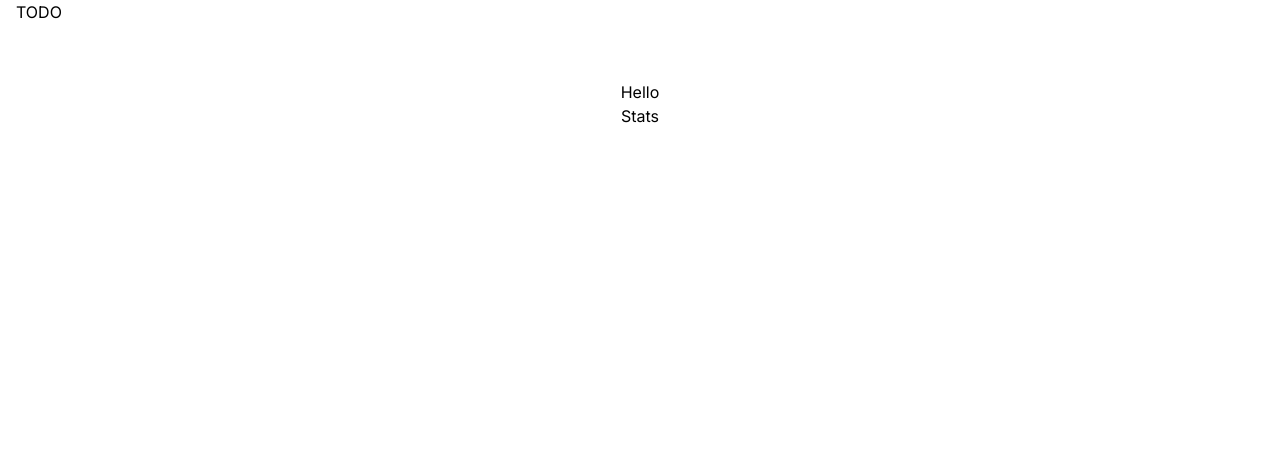
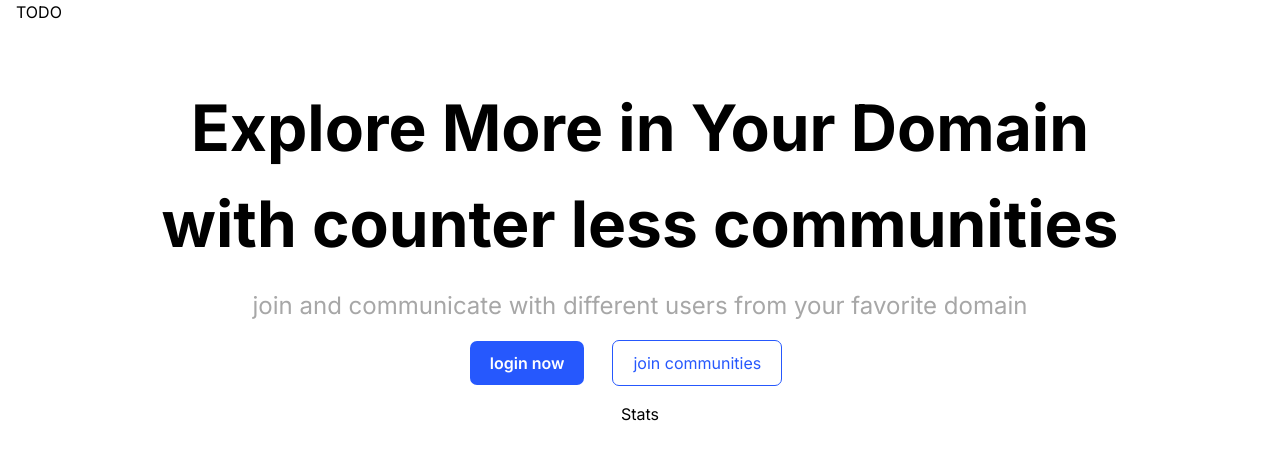
Before and after one commit to Xenos112/vertex_frontend, a Next.js app: page /landing in a window 1280 px wide. Shown: the top 460 px of the page. Built offline with nearby package versions, Linux system fonts and the light colour scheme; no server answers.

Commit message:
hero page

```diff
--- a/app/(main)/landing/_components/Hero.tsx
+++ b/app/(main)/landing/_components/Hero.tsx
@@ -1,8 +1,25 @@
+import Button from "@/components/ui/Button";
+import Typography from "@/components/ui/Typography";
 
 export default function Hero() {
   return (
-    <div className="mx-auto w-fit flex flex-col">
-      Hello
-    </div>
-  )
+    <>
+      <div className="mx-auto flex w-fit max-w-[1000px] flex-col items-center gap-4">
+        <Typography as="h1" variant="title" className="text-center">
+          Explore More in Your Domain <br />
+          with counter less communities
+        </Typography>
+
+        <Typography as="h2" variant="sub-title" className="text-center">
+          join and communicate with different users from your favorite domain
+        </Typography>
+      </div>
+      <div className="mx-auto flex w-fit max-w-[1000px] items-center">
+        <Button className="my-4 flex-col">login now</Button>
+        <Button variant="outline" className="mx-7 my-4 flex-col">
+          join communities
+        </Button>
+      </div>
+    </>
+  );
 }
--- a/app/(main)/landing/_components/Stats.tsx
+++ b/app/(main)/landing/_components/Stats.tsx
@@ -1,6 +1,3 @@
-
 export default function Stats() {
-  return (
-    <div className="w-fit mx-auto flex">Stats</div>
-  )
+  return <div className="mx-auto flex w-fit">Stats</div>;
 }
```
Also changed, not shown: 1 other file (tests, documents, lock files or other folders).
